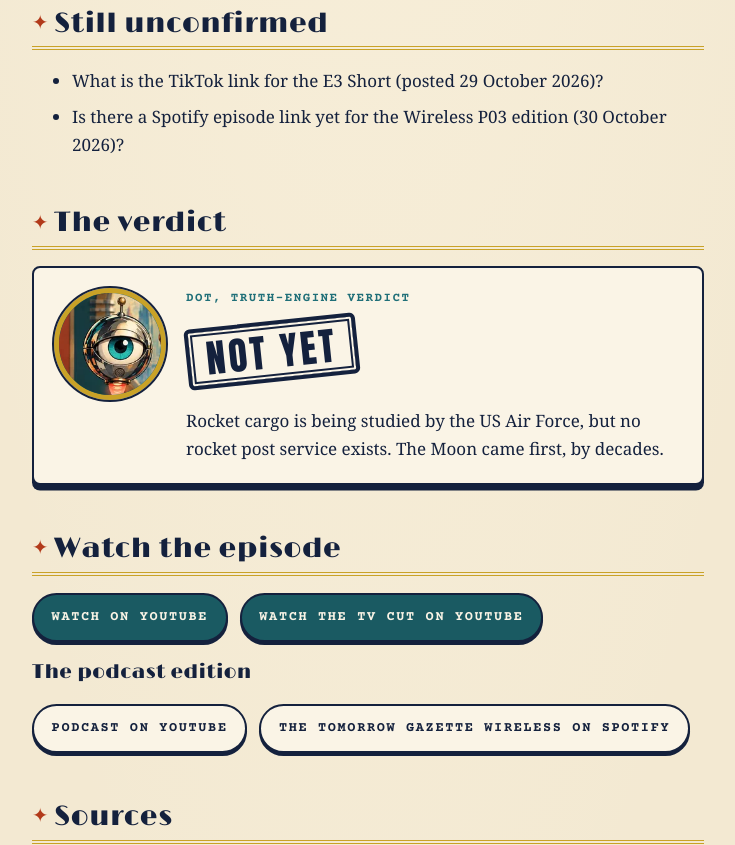
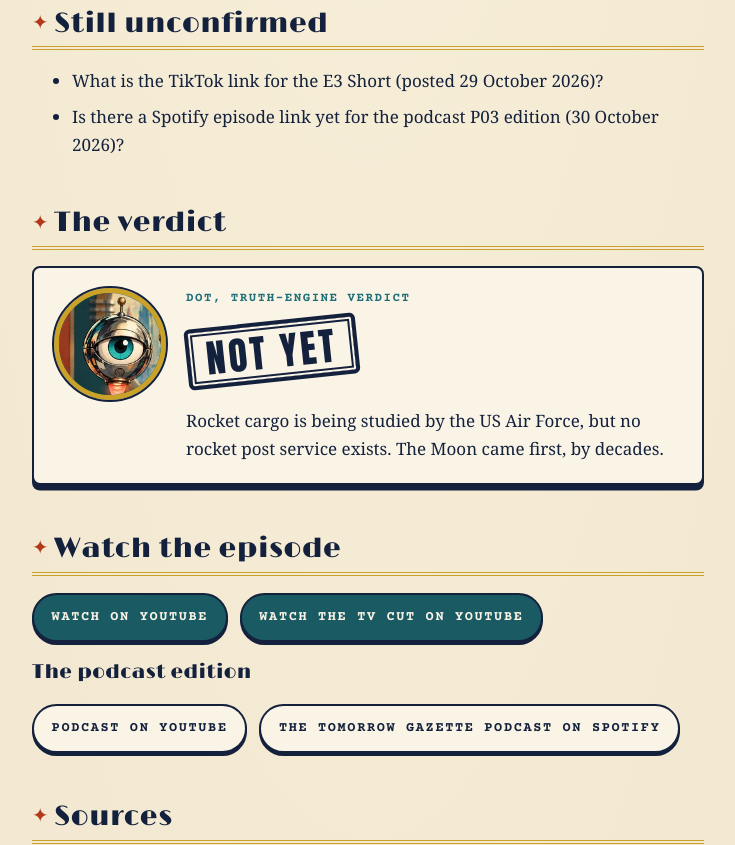
Before and after one commit to Honey-Badger-Labs/tomorrow-gazette-archive, a Jekyll site: the page built from _episodes/e3-mail-by-missile.md, in a window 1280 px wide and 1400 px high, scrolled down 1463 px. Shown: the part 155-1000 px from the top of the window, without its empty margins (272-1007 px from the left). Built offline with Jekyll 4.4.1, drawn with Linux system fonts in a browser that asks for light colours.

Commit message:
Drop 'Wireless': the show is Tomorrow Gazette everywhere (#19)
Co-authored-by: JakesSN <249307721+JakesSN@users.noreply.github.com>

```diff
--- a/_episodes/e3-mail-by-missile.md
+++ b/_episodes/e3-mail-by-missile.md
@@ -67,5 +67,5 @@ sources:
     accessed: 2026-10-29
 open_questions:
   - What is the TikTok link for the E3 Short (posted 29 October 2026)?
-  - Is there a Spotify episode link yet for the Wireless P03 edition (30 October 2026)?
+  - Is there a Spotify episode link yet for the podcast P03 edition (30 October 2026)?
 ---
--- a/_layouts/episode.html
+++ b/_layouts/episode.html
@@ -88,7 +88,7 @@ layout: default
     <h3>The podcast edition</h3>
     <p class="watch-links">
       {% if page.video.podcast_youtube %}<a class="button button-quiet" href="{{ page.video.podcast_youtube }}">Podcast on YouTube</a>{% endif %}
-      {% if page.podcast_spotify %}<a class="button button-quiet" href="{{ page.podcast_spotify }}">The Tomorrow Gazette Wireless on Spotify</a>{% endif %}
+      {% if page.podcast_spotify %}<a class="button button-quiet" href="{{ page.podcast_spotify }}">The Tomorrow Gazette podcast on Spotify</a>{% endif %}
     </p>
     {% endif %}
   </section>
```
Also changed, not shown: about.md (+1 -1 lines), index.md (+1 -1 lines).
